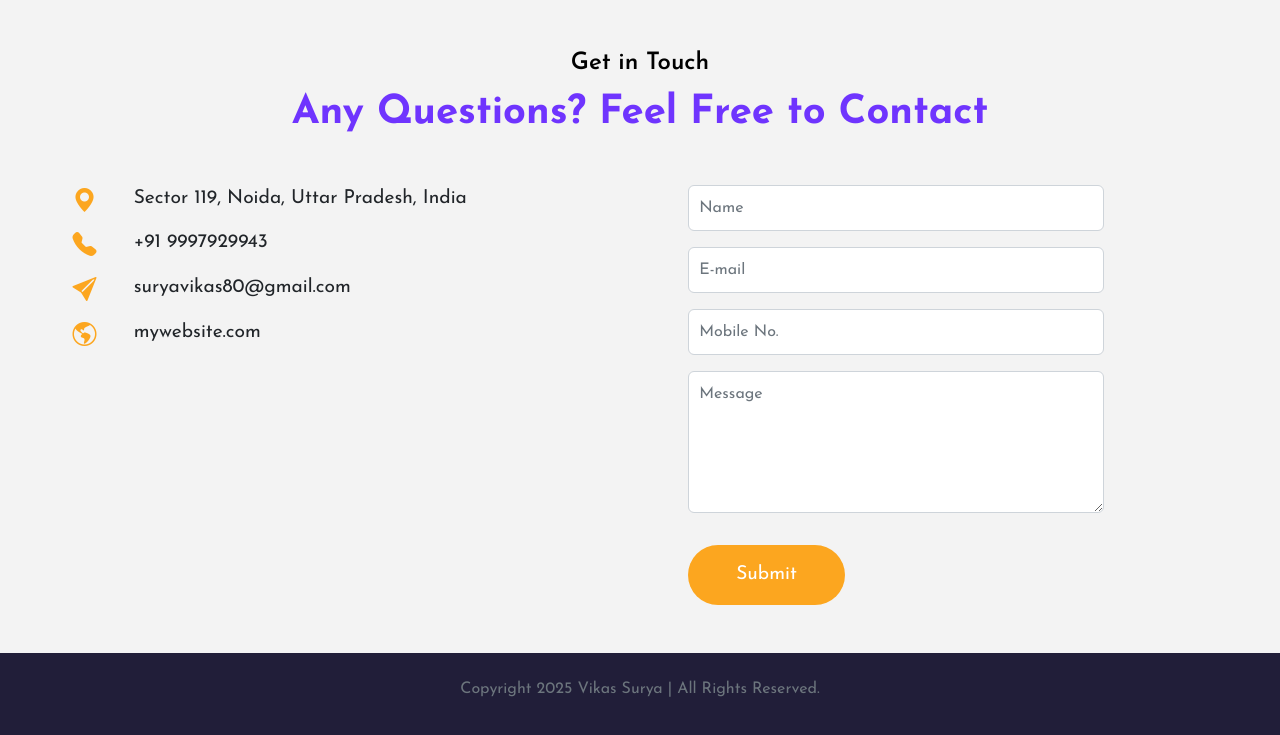
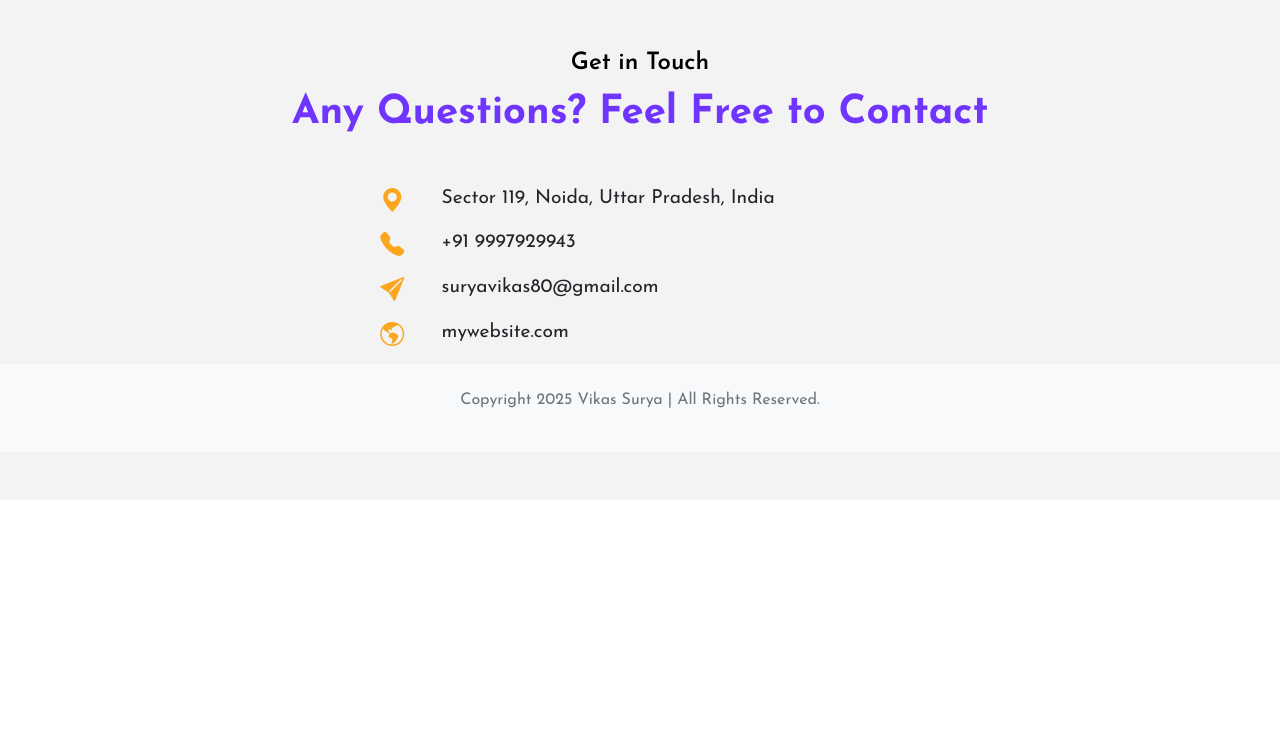
Before and after one commit to VikasSurya/vikas-portfolio, a plain HTML site: page index.html in a window 1280 px wide. Shown: the part 2796-3531 px from the top of the page. After the commit the page ends 3296 px from the top, so only its background shows below. Drawn offline with nearby package versions, Linux system fonts and the light colour scheme.

Commit message:
Updated section backgrounds and cleaned inline styles

```diff
--- a/css/style.css
+++ b/css/style.css
@@ -395,3 +395,15 @@ body {
 .custom-navbar {
   background-color: #3f396d;
 }
+.experience {
+  background-color: #eaeafd; /* You can change this shade */
+}
+/* Light backgrounds for key sections */
+
+
+
+
+
+.portfolio {
+  background-color: #e6f0ff; /* Light sky blue */
+}
--- a/index.html
+++ b/index.html
@@ -87,6 +87,9 @@
       </div>
     </nav>
     <!-- navbar ends here -->
+
+
+    <!-- home section start  here -->
 
 <section class="home pt-5 pb-0" id="home">
   <div class="row justify-content-evenly align-items-center">
@@ -466,63 +469,13 @@
             </div>
           </div>
         </div>
-        <div class="col-md-5 col-10 mt-3 mt-md-0" data-aos="slide-left">
-          <div class="contact-form">
-            <div class="mb-3">
-  <input
-    type="text"
-    class="form-control"
-    id="contact-name"
-    placeholder="Name"
-  />
-</div>
-<div class="mb-3">
-  <input
-    type="email"
-    class="form-control"
-    id="contact-email"
-    placeholder="E-mail"
-  />
-</div>
-<div class="mb-3">
-  <input
-    type="text"
-    class="form-control"
-    id="contact-phone"
-    placeholder="Mobile No."
-  />
-</div>
 
-            <div class="mb-3">
-              <textarea
-                class="form-control"
-                id="exampleFormControlTextarea1"
-                placeholder="Message"
-                rows="5"
-              ></textarea>
-            </div>
-            <button class="c-btn h-btn mt-3 py-3 px-5 rounded-pill">
-              Submit
-            </button>
-          </div>
-        </div>
-      </div>
-    </section>
+
     <!-- contact section ends here -->
 
-      <!-- now we will make back to top button when user click on it it will be redirected to top page  -->
-    <button
-      type="button"
-      class="btn btn-floating btn-lg rounded-pill"
-      id="btn-back-to-top"
-    >
-      <i class="bi bi-arrow-up"></i>
-    </button>
 
     <!-- footer section starts  -->
-    <footer class="text-center text-muted py-4">
-
-
+    <footer class="text-center text-muted py-4" style="background-color: #f8f9fa;">
       <p>Copyright 2025 Vikas Surya | All Rights Reserved.</p>
     </footer>
     <!-- footer section ends here -->
```
